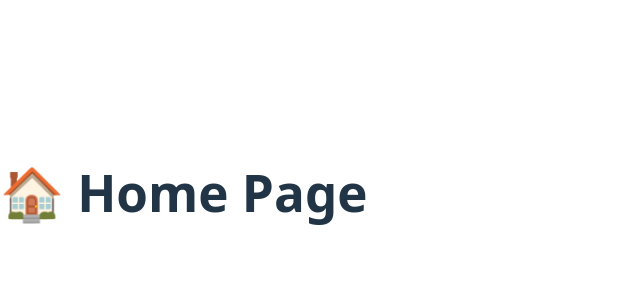
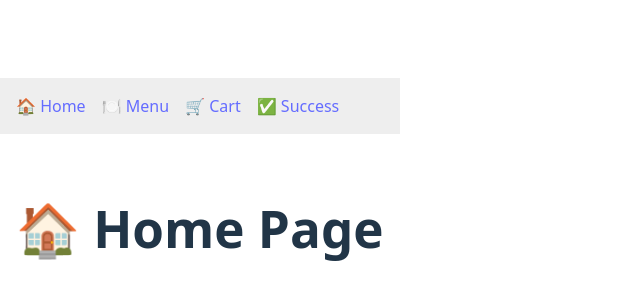
Before and after one commit to YiZhang19801001/restaurant-order-system-demo, a React (Vite) app: page / in a window 1280 px wide. Shown: the part 208-508 px from the top of the page, without its empty margins (0-640 px from the left). Built offline with nearby package versions, Linux system fonts and the light colour scheme.

Commit message:
Add Layout and Header components; update routing in App component and dependencies

```diff
--- a/package.json
+++ b/package.json
@@ -20,10 +20,13 @@
     "@types/react-dom": "^19.1.2",
     "@types/react-router-dom": "^5.3.3",
     "@vitejs/plugin-react": "^4.4.1",
+    "autoprefixer": "^10.4.21",
     "eslint": "^9.25.0",
     "eslint-plugin-react-hooks": "^5.2.0",
     "eslint-plugin-react-refresh": "^0.4.19",
     "globals": "^16.0.0",
+    "postcss": "^8.5.6",
+    "tailwindcss": "^4.1.10",
     "typescript": "~5.8.3",
     "typescript-eslint": "^8.30.1",
     "vite": "^6.3.5"
--- a/src/App.tsx
+++ b/src/App.tsx
@@ -1,5 +1,7 @@
 // src/App.tsx
 import { Routes, Route } from 'react-router-dom';
+import Layout from './components/Layout/Layout';
+
 import Home from './pages/Home/Home';
 import Menu from './pages/Menu/Menu';
 import Cart from './pages/Cart/Cart';
@@ -8,10 +10,12 @@ import Success from './pages/Success/Success';
 function App() {
   return (
     <Routes>
-      <Route path="/" element={<Home />} />
-      <Route path="/menu" element={<Menu />} />
-      <Route path="/cart" element={<Cart />} />
-      <Route path="/success" element={<Success />} />
+      <Route path="/" element={<Layout />}>
+        <Route index element={<Home />} />
+        <Route path="menu" element={<Menu />} />
+        <Route path="cart" element={<Cart />} />
+        <Route path="success" element={<Success />} />
+      </Route>
     </Routes>
   );
 }
--- /dev/null
+++ b/src/components/Layout/Header.tsx
@@ -0,0 +1,19 @@
+// src/components/Layout/Header.tsx
+import { Link } from 'react-router-dom';
+
+const Header = () => {
+  return (
+    <header
+      style={{ padding: '1rem', background: '#eee', marginBottom: '1rem' }}
+    >
+      <nav style={{ display: 'flex', gap: '1rem' }}>
+        <Link to="/">🏠 Home</Link>
+        <Link to="/menu">🍽️ Menu</Link>
+        <Link to="/cart">🛒 Cart</Link>
+        <Link to="/success">✅ Success</Link>
+      </nav>
+    </header>
+  );
+};
+
+export default Header;
--- /dev/null
+++ b/src/components/Layout/Layout.tsx
@@ -0,0 +1,16 @@
+// src/components/Layout/Layout.tsx
+import { Outlet } from 'react-router-dom';
+import Header from './Header';
+
+const Layout = () => {
+  return (
+    <div>
+      <Header />
+      <main style={{ padding: '1rem' }}>
+        <Outlet />
+      </main>
+    </div>
+  );
+};
+
+export default Layout;
```
Also changed, not shown: 1 other file (tests, documents, lock files or other folders).
